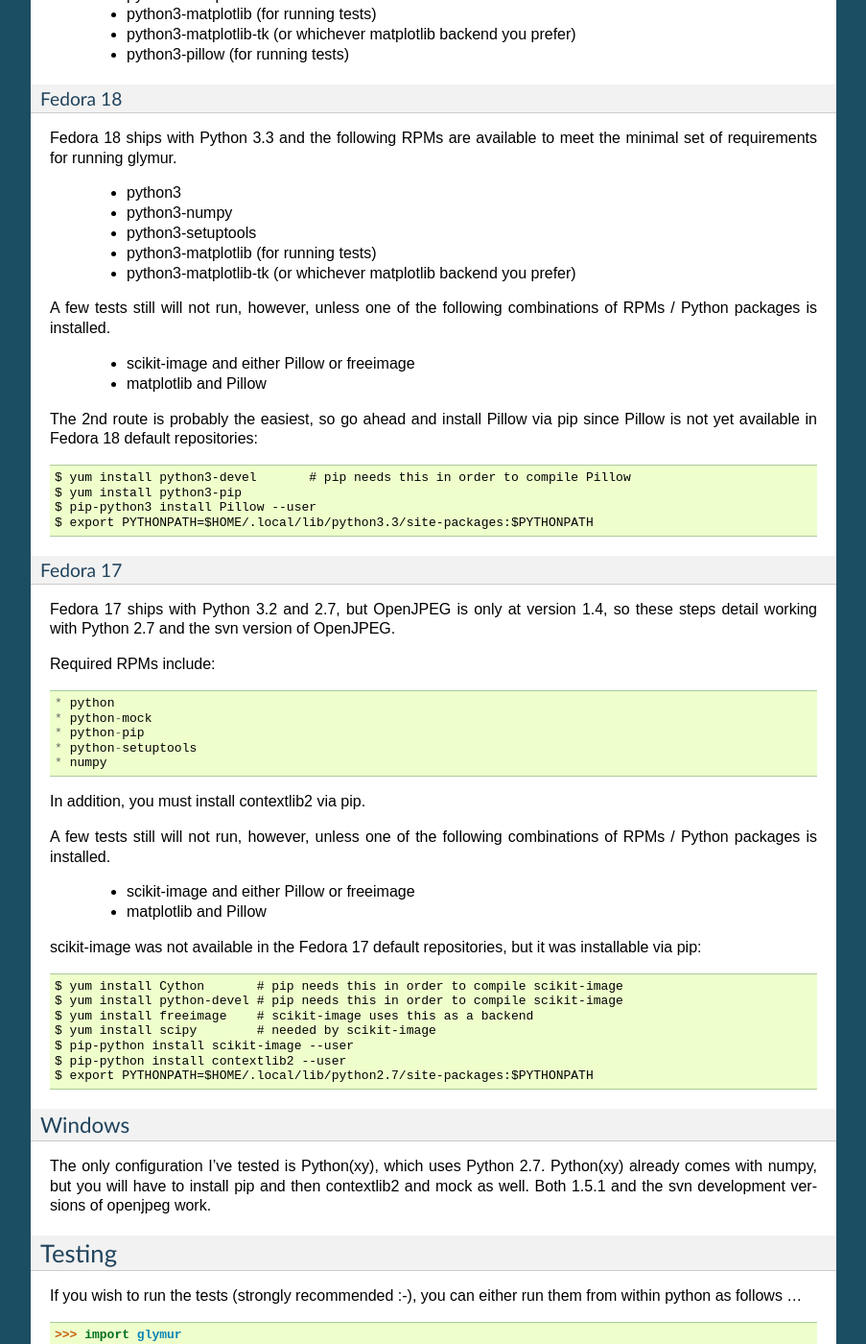
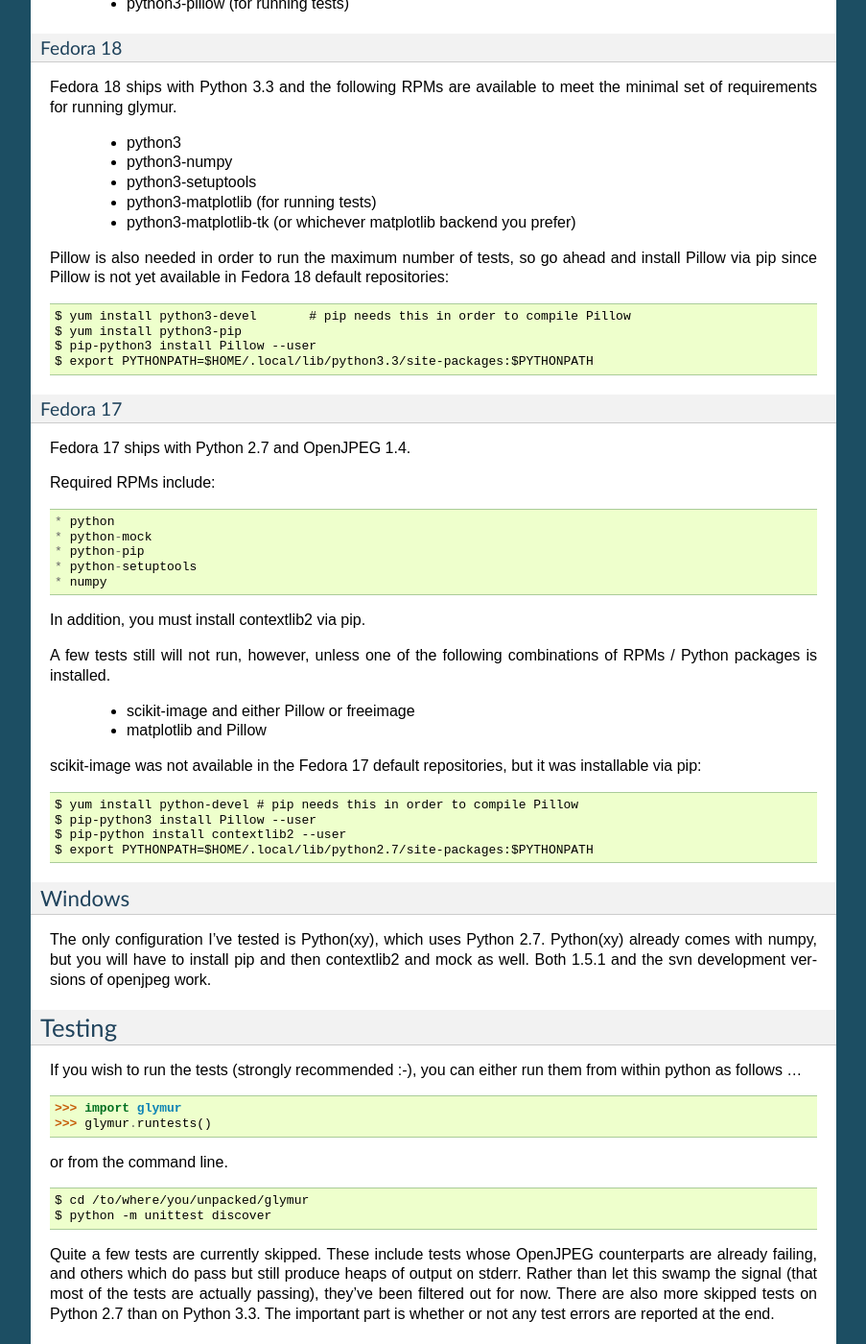
Before and after one commit to quintusdias/glymur, a Sphinx documentation site: the page built from docs/source/detailed_installation.rst, in a window 1280 px wide and 1400 px high, scrolled down 1414 px. Shown: the whole window at 96% size, without its empty margins (198-1101 px from the left). Built offline with Sphinx 7.4.7, drawn with Linux system fonts in a browser that asks for light colours; some of the changed text lies outside the part shown.

Commit message:
Simplified test requirements, dropping scikit-image and freeimage.
closes #51

```diff
--- a/docs/source/detailed_installation.rst
+++ b/docs/source/detailed_installation.rst
@@ -56,17 +56,13 @@
 Mac OS X
 --------
 All the necessary packages are available to use glymur with Python 3.3 via
-MacPorts.  A minimal set of ports includes
+MacPorts.  You should install the following set of ports:
 
       * python33
       * py33-numpy
       * py33-distribute
-
-To run all the testing, one of the following combinations of ports must
-additionally be installed:
-
-      * py33-scikit-image and either py33-Pillow or freeimage
-      * py33-matplotlib and py33-Pillow
+      * py33-matplotlib (optional, for running certain tests)
+      * py33-Pillow (optional, for running certain tests)
 
 MacPorts supplies both OpenJPEG 1.5.0 and OpenJPEG 2.0.0.  As previously
 mentioned, the 2.0.0 official release is not supported (although the 2.0+
@@ -98,15 +94,9 @@
       * python3-matplotlib (for running tests)
       * python3-matplotlib-tk (or whichever matplotlib backend you prefer)
 
-A few tests still will not run, however, unless one of the following
-combinations of RPMs / Python packages is installed.
-
-      * scikit-image and either Pillow or freeimage
-      * matplotlib and Pillow
-
-The 2nd route is probably the easiest, so go ahead and install Pillow
-via pip since Pillow is not yet available in Fedora 18 default
-repositories::
+Pillow is also needed in order to run the maximum number of tests, so
+go ahead and install Pillow via pip since Pillow is not yet available
+in Fedora 18 default repositories::
 
     $ yum install python3-devel       # pip needs this in order to compile Pillow
     $ yum install python3-pip
@@ -115,8 +105,7 @@
 
 Fedora 17
 '''''''''
-Fedora 17 ships with Python 3.2 and 2.7, but OpenJPEG is only at version 1.4,
-so these steps detail working with Python 2.7 and the svn version of OpenJPEG.
+Fedora 17 ships with Python 2.7 and OpenJPEG 1.4.
 
 Required RPMs include::
 
@@ -137,11 +126,8 @@
 scikit-image was not available in the Fedora 17 default repositories, but
 it was installable via pip::
 
-    $ yum install Cython       # pip needs this in order to compile scikit-image
-    $ yum install python-devel # pip needs this in order to compile scikit-image
-    $ yum install freeimage    # scikit-image uses this as a backend
-    $ yum install scipy        # needed by scikit-image
-    $ pip-python install scikit-image --user
+    $ yum install python-devel # pip needs this in order to compile Pillow
+    $ pip-python3 install Pillow --user
     $ pip-python install contextlib2 --user
     $ export PYTHONPATH=$HOME/.local/lib/python2.7/site-packages:$PYTHONPATH
 
```
Also changed, not shown: 2 other files.
